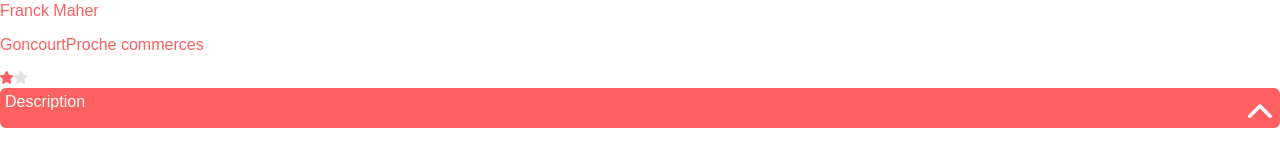
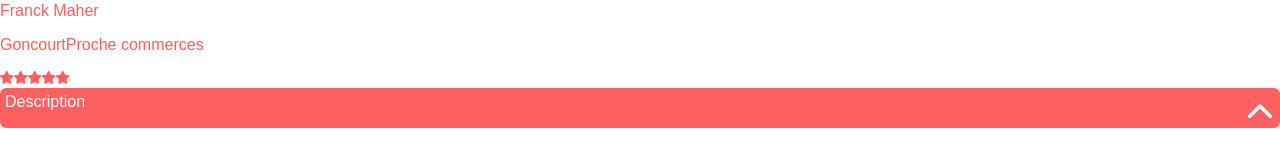
Before and after one commit to berenisse1/my-app, a React (Create React App) app: page /logements/0979876d in a window 1280 px wide. Shown: the part 981-1137 px from the top of the page. Built offline with nearby package versions, Linux system fonts and the light colour scheme.

Commit message:
generate stars according to rating

```diff
--- a/src/components/Rate/Rate.jsx
+++ b/src/components/Rate/Rate.jsx
@@ -1,14 +1,19 @@
+
 import React from 'react';
 import "../../styles/Rate.css";
 import fullStar from "../../assets/fullStar.png";
 import emptyStar from "../../assets/emptyStar.png";
 
-function Rate ({star}) {
+
+function Rate ({rate}) {
+
+  const starNumber= [1,2,3,4,5]
 
   return (
     <div className="rate-container">
-      <img src={fullStar}  alt="étoile" />
-      <img src={emptyStar} alt="étoile vide" />
+      {starNumber.map((number) =>
+      rate >= number?
+      <img key={number} src={fullStar}  alt="étoile" /> : <img key={number} src={emptyStar}  alt="étoile"/>)}
     </div>
     );
   }
--- a/src/pages/Logement/Logement.jsx
+++ b/src/pages/Logement/Logement.jsx
@@ -23,7 +23,7 @@ function Logement () {
             location={logement?.location} />
             <Host image={logement?.host.picture} name={logement?.host.name}/>
             <Tag title={logement?.tags}/>
-            <Rate fullStar={logement?.rating}/>
+            <Rate rate={logement?.rating}/>
             <Collapse  title="Description" text={logement?.description}/>
             <Collapse title="Équipements" text={ logement?.equipments.map((equipment) =>
             <ul className="collapse-text" key={equipment} >
@@ -41,8 +41,3 @@ function Logement () {
 }
 
 export default Logement;
-
-//const totalStar = 5
-//const rate = logement?.rating
-//const emptyStar = rate - totalStar
-//const fullStar = rate
```
